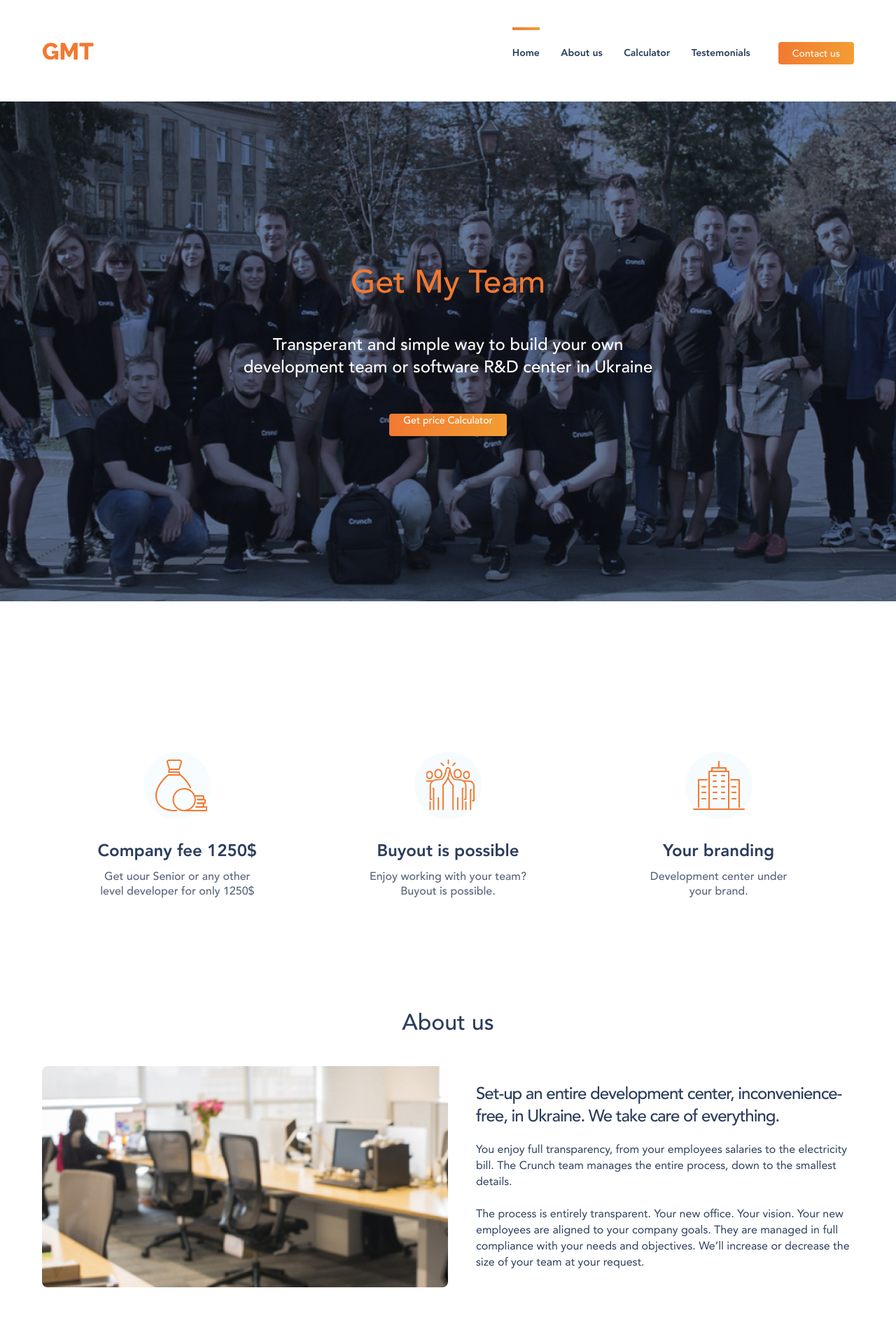
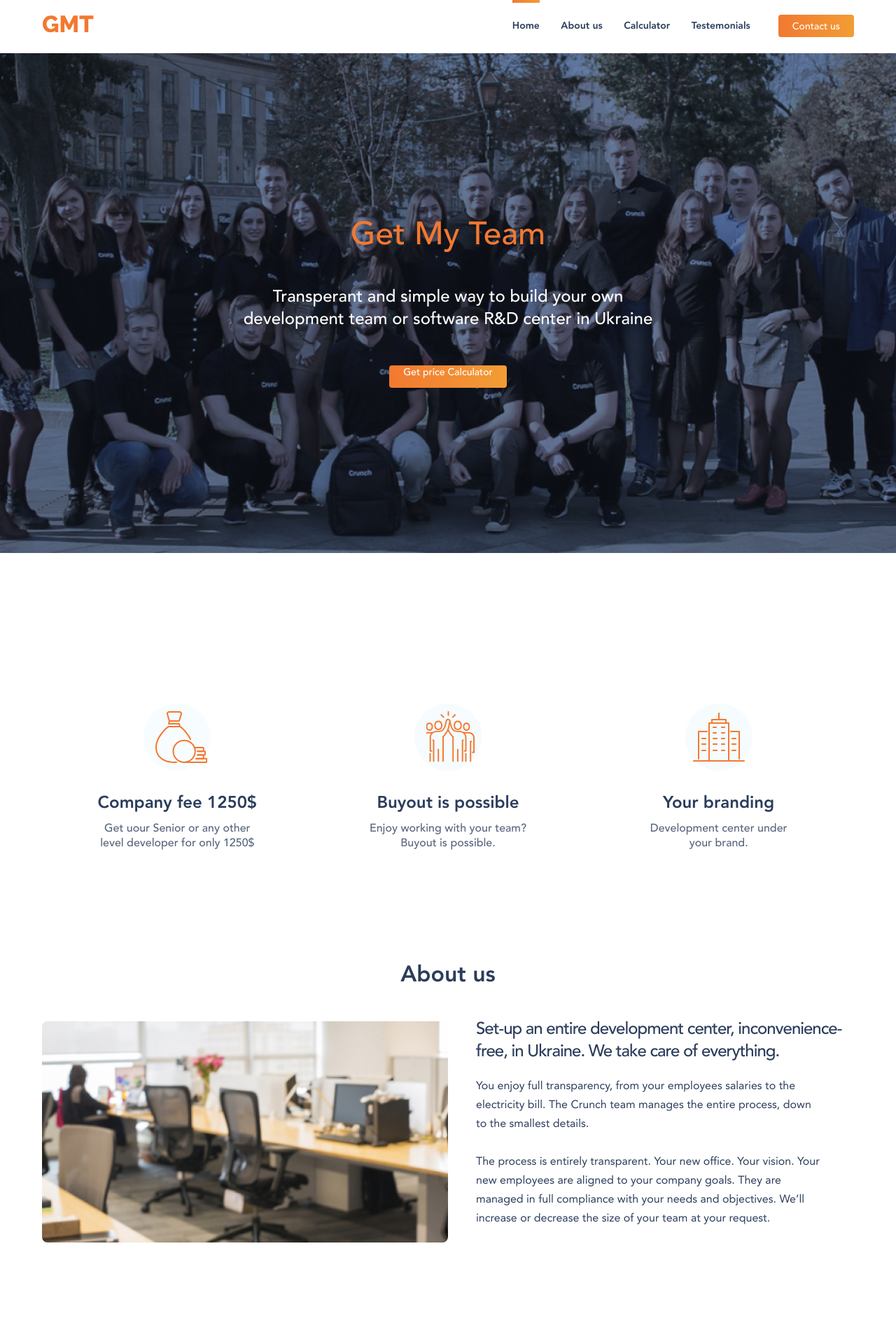
Before and after one commit to shliahtur/gmt, a website built with webpack: page src/index.html in a window 1280 px wide. Shown: the top 1900 px of the page at 70% size. Built offline with nearby package versions, Linux system fonts and the light colour scheme; files whose address does not match are found by name.

Commit message:
about-us

```diff
--- a/src/index.html
+++ b/src/index.html
@@ -17,6 +17,7 @@
     <div class="container">
         <div class="header">
             <div class='wr'>
+                <div class='header-line'>
                     <div class="header-logo"></div>
                     <nav class="header-menu">
                         <ul class="header-menu-items">
@@ -35,6 +36,8 @@
                         </ul>
                         <button id="header-button">Contact us</button>
                     </nav>
+                </div>
+
             </div>
             <div class="header-main">
                 <div class='wr'>
@@ -250,7 +253,7 @@
                                 Set-up an entire development center, inconvenience-free, in Ukraine. We take care of
                                 everything.
                             </div>
-                            <p>You enjoy full transparency, from your employees salaries to the electricity bill. The
+                            <p class='about-us-text'>You enjoy full transparency, from your employees salaries to the electricity bill. The
                                 Crunch team manages the entire process, down to the smallest details.</br></br>
                                 The process is entirely transparent. Your new office. Your vision. Your new employees
                                 are aligned to your company goals. They are managed in full compliance with your needs
--- a/src/styles/style.css
+++ b/src/styles/style.css
@@ -32,7 +32,7 @@ h2{
     text-align: center;
     color: var(--font);
     margin-bottom: 40px;
-    font-weight: 500;
+    font-weight: 800;
 }
 button{
     font-family: "Avenir";
@@ -64,6 +64,9 @@ button{
     /* position: relative; */
     width: 100%;
     height: 100%;
+}
+.header-line{
+    margin-top: -39px;
 }
 .header-logo{
     background: url('../assets/img/logo.svg') no-repeat;
@@ -129,6 +132,7 @@ button{
     background-size: cover;
     background-position: center;
     max-height: 576px;
+    margin-top: -44px;
 
 }
 .header-description{
@@ -194,29 +198,25 @@ button{
     display: flex;
     flex-direction: row;
     justify-content: space-between;
-    align-items: center;
+    align-items: self-start;
     flex-wrap: wrap-reverse;
 }
 .about-us-image{
     /* display: inline-block; */
     background: url('../assets/img/about-us-pic.jpg') no-repeat;
     background-size:  cover;
-    min-width: 400px;
+    /* min-width: 400px; */
     height: 100%;
     width: 50%;
     min-height: 316px;
     border-radius: 8px;
+    margin-top: 5px;
 }
 .about-us-main{
     width: 50%;
     min-width: 300px;
     box-sizing: border-box;
     padding-left: 40px;
-}
-.about-us-main p {
-    font-family: "Avenir";
-    color: var(--font);
-    line-height: 23px;
 }
 .about-us-heading{
     font-family: "Avenir";
@@ -227,6 +227,13 @@ button{
     letter-spacing: -1px;
     margin-bottom: 20px;
     color: var(--font);
+}
+.about-us-text{
+    max-width: 495px;
+    font-family: "Avenir";
+    color: var(--font);
+    line-height: 27px;
+
 }
 .calculator{
     padding: 40px;
@@ -400,7 +407,7 @@ left: -14px;
 .contact-city{
     font-size: 16px;
     line-height: 24px;
-    margin-top: 64px;
+    margin-top: 44px;
     font-weight: 800;
     font-size: 16px;
     line-height: 24px;
@@ -506,6 +513,7 @@ footer{
 }
 
 @media screen and (max-width: 715px){
+
     .footer-rights{
         float: none;
         text-align: center;
@@ -521,3 +529,16 @@ footer{
         display: none;
     }
 }
+@media screen and (max-width: 940px){
+    .about-us-main{
+        width: 100%;
+        padding: 0;
+        margin-bottom: 30px
+    }
+    .about-us-image{
+        width: 100%;
+    }
+    .about-us-text{
+        max-width: 100%;
+    }
+}
```
Lines whose indentation alone changed are shown as unchanged.
